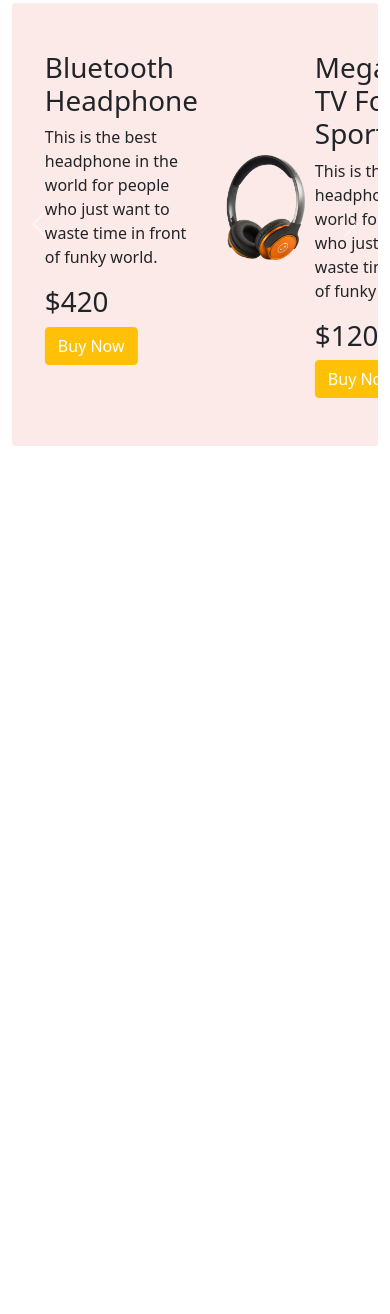
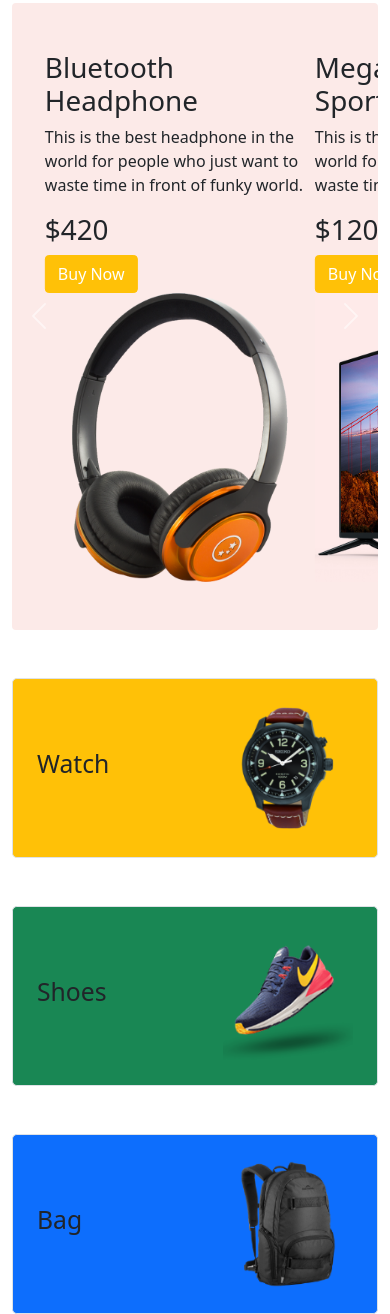
Before and after one commit to Majbaul-Hossain/Landingpage-Design, a plain HTML site: page index.html in a window 390 px wide. Shown: the part 102-1416 px from the top of the page. Before the commit the page ends 844 px from the top, so only its background shows below. Drawn offline with nearby package versions, Linux system fonts and the light colour scheme.

Commit message:
something

```diff
--- a/index.html
+++ b/index.html
@@ -49,12 +49,12 @@
         </nav>
 
         <!-- Image Slider -->
-        <section class="container">
+        <section class="container mb-5">
             <div id="carouselExampleControls" class="carousel slide" data-bs-ride="carousel">
                 <div id="jsata" class="carousel-inner rounded p-5">
                     <div class="carousel-item active">
                         <div class="row d-flex align-items-center">
-                            <div class="col-7">
+                            <div class="col-md-7">
                                 <h1>
                                     Bluetooth Headphone
                                 </h1>
@@ -67,7 +67,7 @@
                                 </h1>
                                 <button class="btn btn-warning text-white">Buy Now</button>
                             </div>
-                            <div class="col-5">
+                            <div class="col-md-5">
                                 <img src="images/banner-images/headphone.png" class="d-block w-100" alt="...">
                             </div>
                         </div>
@@ -75,7 +75,7 @@
                     </div>
                     <div class="carousel-item">
                         <div class="row d-flex align-items-center">
-                            <div class="col-7">
+                            <div class="col-md-7">
                                 <h1>
                                     Mega LCD TV For Sports
 
@@ -89,14 +89,14 @@
                                 </h1>
                                 <button class="btn btn-warning text-white">Buy Now</button>
                             </div>
-                            <div class="col-5">
+                            <div class="col-md-5">
                                 <img src="images/banner-images/tv.png" class="d-block w-100" alt="...">
                             </div>
                         </div>
                     </div>
                     <div class="carousel-item ">
                         <div class="row d-flex align-items-center">
-                            <div class="col-7">
+                            <div class="col-md-7">
                                 <h1>
                                     X-Box for your living room
 
@@ -110,7 +110,7 @@
                                 </h1>
                                 <button class="btn btn-warning text-white">Buy Now</button>
                             </div>
-                            <div class="col-5">
+                            <div class="col-md-5">
                                 <img src="images/banner-images/xbox.png" class="d-block w-100" alt="...">
                             </div>
                         </div>
@@ -131,7 +131,30 @@
     </header>
     <!-- Header Ends -->
     <main>
+        <!-- Categories -->
+        <section class="container">
+            <div class="row gy-5">
+                <div class="col-lg-4 col-md-6 col-12">
+                    <div class="bg-warning p-4 border  rounded-3 d-flex align-items-center justify-content-between">
+                        <h2>Watch</h2>
+                        <img width="130px" src="images/categories/watch.png" alt="">
+                    </div>
+                </div>
+                <div class="col-lg-4 col-md-6 col-12">
+                    <div class="bg-success p-4 border  rounded-3 d-flex align-items-center justify-content-between">
+                        <h2>Shoes</h2>
+                        <img width="130px" src="images/categories/shoes.png" alt="">
+                    </div>
+                </div>
+                <div class="col-lg-4 col-md-6 col-12">
+                    <div class="bg-primary p-4 border  rounded-3 d-flex align-items-center justify-content-between">
+                        <h2>Bag</h2>
+                        <img width="130px" src="images/categories/bag.png" alt="">
+                    </div>
+                </div>
 
+            </div>
+        </section>
     </main>
 
     <!-- bootstrap JavScript -->
```
